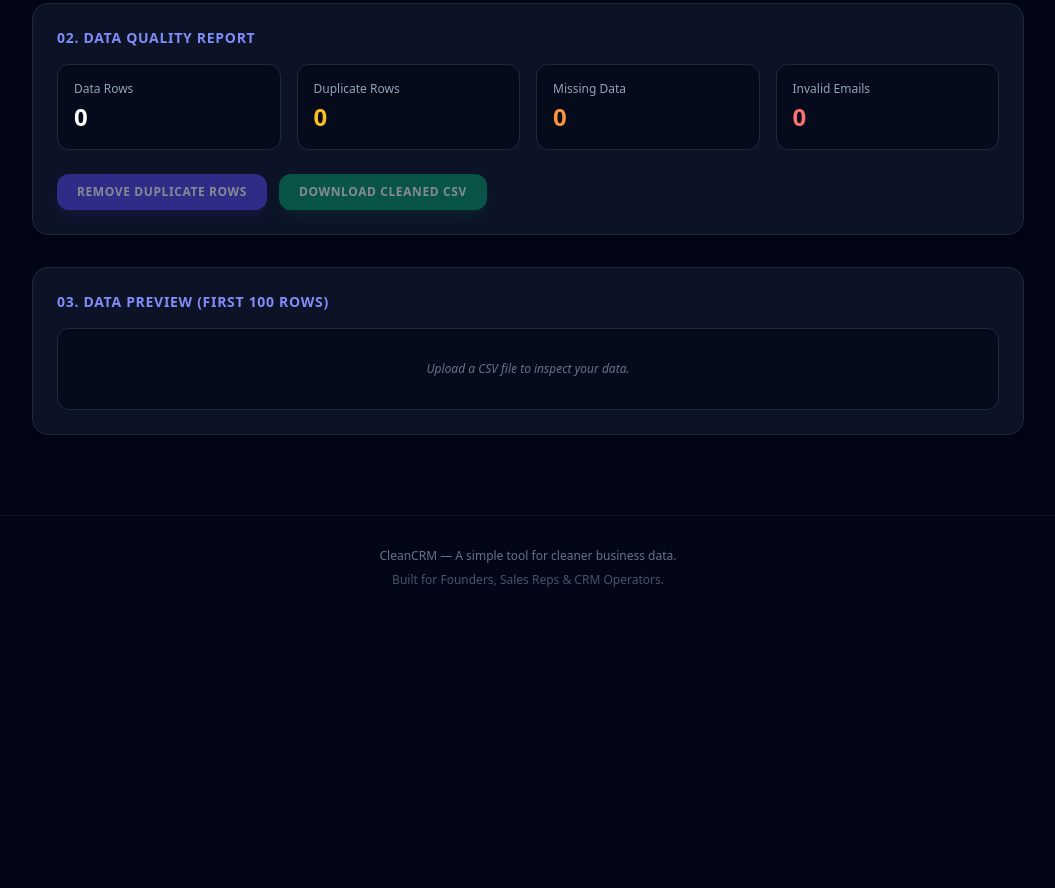
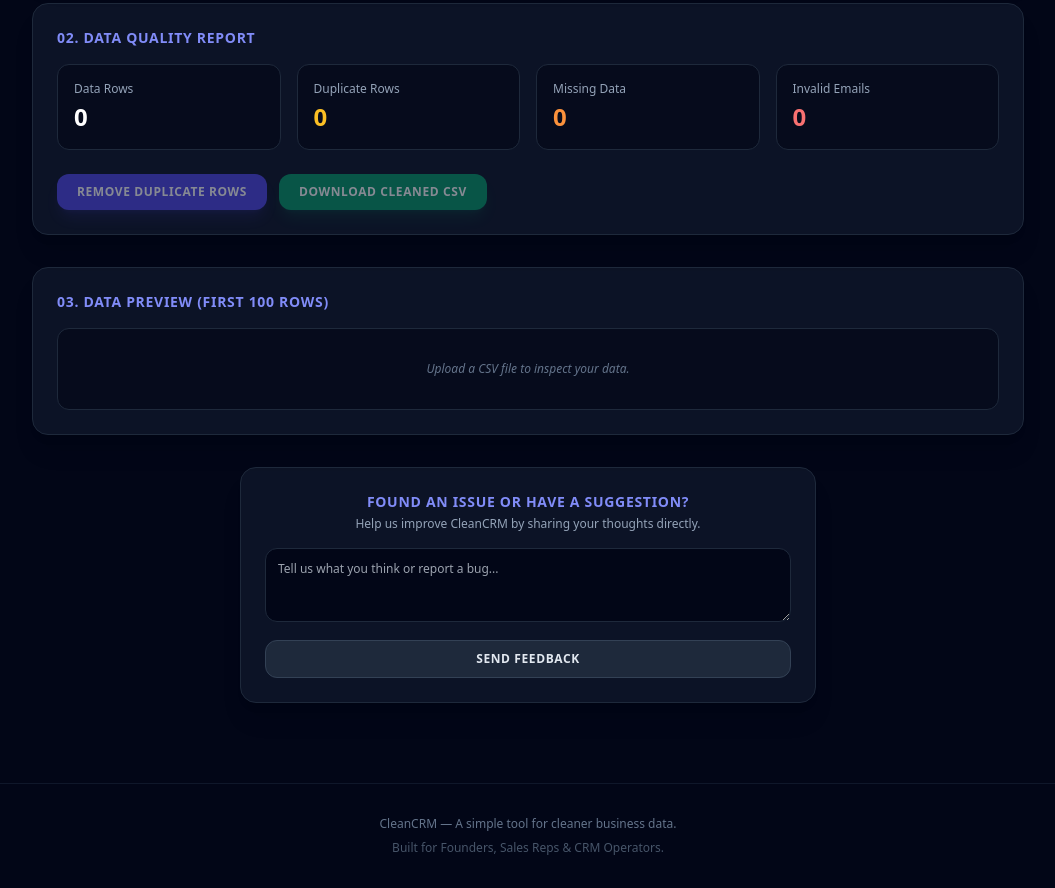
Before and after one commit to SirajAbbas12/cleancrm-csv-tool, a plain HTML site: page index.html in a window 1280 px wide. Shown: the part 616-1504 px from the top of the page, without its empty margins (112-1167 px from the left). Before the commit the page ends 1236 px from the top, so only its background shows below. Drawn offline with nearby package versions, Linux system fonts and the light colour scheme.

Commit message:
Add feedback section to index.html

```diff
--- a/index.html
+++ b/index.html
@@ -105,6 +105,18 @@
             </div>
         </section>
 
+        <!-- Feedback Section -->
+        <section class="bg-slate-900/80 border border-slate-800 rounded-2xl p-6 shadow-xl max-w-xl mx-auto text-center space-y-4">
+            <div>
+                <h3 class="text-sm font-semibold text-indigo-400 uppercase tracking-wider">Found an issue or have a suggestion?</h3>
+                <p class="text-xs text-slate-400 mt-1">Help us improve CleanCRM by sharing your thoughts directly.</p>
+            </div>
+            <form id="feedbackForm" action="https://formspree.io/f/your-form-id" method="POST" class="space-y-3">
+                <textarea name="feedback" required rows="3" placeholder="Tell us what you think or report a bug..." class="w-full bg-slate-950 border border-slate-800 rounded-xl p-3 text-xs text-slate-200 focus:outline-none focus:border-indigo-500"></textarea>
+                <button type="submit" class="w-full py-2.5 text-xs font-bold uppercase tracking-wider bg-slate-800 hover:bg-slate-700 text-slate-200 rounded-xl transition-colors border border-slate-700">Send Feedback</button>
+            </form>
+        </section>
+
     </main>
 
     <!-- Footer -->
@@ -195,12 +207,10 @@
             let missingFields = 0;
             let invalidEmails = 0;
 
-            // Check missing values & invalid emails
             rawData.forEach(row => {
                 let isEmpty = Object.values(row).some(val => !val || val.trim() === '');
                 if (isEmpty) missingFields++;
 
-                // Check email column if exists
                 Object.keys(row).forEach(key => {
                     if (key.toLowerCase().includes('email')) {
                         let email = row[key];
@@ -211,7 +221,6 @@
                 });
             });
 
-            // Find Duplicates
             let seen = new Set();
             let duplicates = 0;
             rawData.forEach(row => {
@@ -228,7 +237,6 @@
             document.getElementById('missingCount').innerText = missingFields;
             document.getElementById('invalidEmailCount').innerText = invalidEmails;
 
-            // Enable action buttons
             cleanBtn.disabled = false;
             cleanBtn.classList.remove('opacity-50', 'cursor-not-allowed');
             downloadBtn.disabled = false;
```
